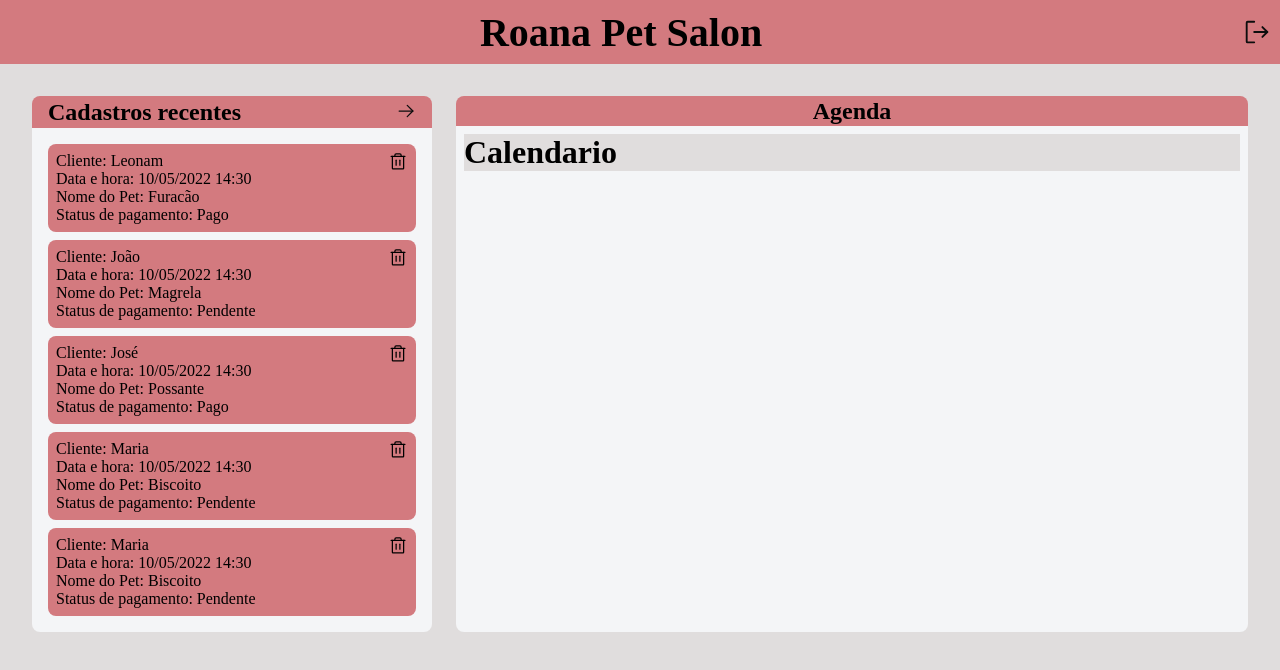
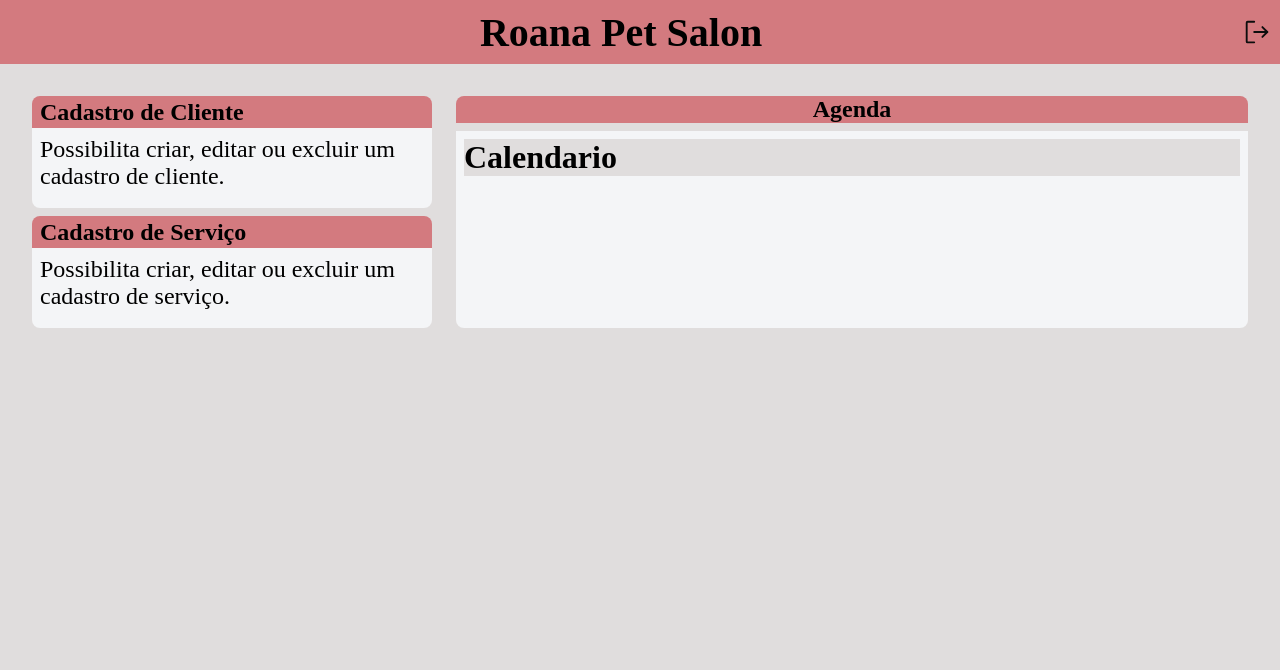
Before and after one commit to LeonamJop/petSalon, a React (Vite) app: page /home in a window 1280 px wide. Shown: the top 670 px of the page. Built offline with nearby package versions, Linux system fonts and the light colour scheme; a web font is replaced by a local one.

Commit message:
Criando componentes telas de cadastros

```diff
--- a/src/Pages/Home/index.tsx
+++ b/src/Pages/Home/index.tsx
@@ -1,7 +1,19 @@
 import styles from './styles.module.css';
 import { Header } from "../../components/Header";
-import { Cadastres } from '../../components/Cadastre';
 import { Calendar } from '../../components/Calendar';
+import { OptionsCadastres } from '../../components/OptionsCadastres';
+
+const optionsCadastres = [
+    {
+        title: 'Cadastro de Cliente',
+        content: 'Possibilita criar, editar ou excluir um cadastro de cliente.',
+        switchToScreen: '/records/clients'
+    }, {
+        title: 'Cadastro de Serviço',
+        content: 'Possibilita criar, editar ou excluir um cadastro de serviço.',
+        switchToScreen: '/records/services'
+    }
+]
 
 
 export function Home() {
@@ -9,8 +21,19 @@ export function Home() {
         <>
             <Header />
             <div className={styles.home}>
-                <Cadastres/>
-                <Calendar/>
+                <div>
+                    {optionsCadastres.map(optionCadastre => {
+                        return (
+                            <OptionsCadastres
+                                key={optionCadastre.title}
+                                title={optionCadastre.title}
+                                content={optionCadastre.content}
+                                switchToScreen={optionCadastre.switchToScreen}
+                            />
+                        )
+                    })}
+                </div>
+                <Calendar />
             </div>
         </>
     )
--- a/src/Pages/Home/styles.module.css
+++ b/src/Pages/Home/styles.module.css
@@ -4,3 +4,9 @@
     flex-direction: row;
     gap: 1.5rem;
 }
+
+.home > div {
+    display: flex;
+    flex-direction: column;
+    gap: 0.5rem;
+}
--- a/src/components/Calendar/index.tsx
+++ b/src/components/Calendar/index.tsx
@@ -1,41 +1,6 @@
-import { useState } from 'react';
 import styles from './styles.module.css';
 
 export function Calendar() {
-    const [currentYear, setCurrentYear] = useState(2021);
-
-    // const month = [
-    //     "January",
-    //     "February",
-    //     "March",
-    //     "April",
-    //     "May",
-    //     "June",
-    //     "July",
-    //     "August",
-    //     "September",
-    //     "October",
-    //     "November",
-    //     "December",
-    // ];
-
-    // moment.updateLocale("pt", {
-    //     months: [
-    //         "Janeiro",
-    //         "Fevereiro",
-    //         "Março",
-    //         "Abril",
-    //         "Maio",
-    //         "Junho",
-    //         "Julho",
-    //         "Agosto",
-    //         "Setembro",
-    //         "Outubro",
-    //         "Novembro",
-    //         "Dezembro",
-    //     ],
-    // });
-
     return (
         <div className={styles.agend}>
             <div className={styles.calendarHeader}>
--- /dev/null
+++ b/src/components/OptionsCadastres/index.tsx
@@ -0,0 +1,33 @@
+import styles from './styles.module.css';
+import { useNavigate } from 'react-router-dom';
+
+interface OptionsCadastresProps {
+    title: string;
+    content: string;
+    switchToScreen: string;
+}
+
+export function OptionsCadastres({title, content, switchToScreen}: OptionsCadastresProps) {
+    const navigate = useNavigate();
+
+    function handleScreenSwitching() {
+        navigate(switchToScreen);
+    }
+
+    return (
+        <div
+            className={styles.optionsCadastres}
+            onClick={handleScreenSwitching}
+        >
+            <header>
+                <h2>
+                    {title}
+                </h2>
+            </header>
+            <div>
+                {content}
+            </div>
+        </div>
+
+    )
+}
--- /dev/null
+++ b/src/components/OptionsCadastres/styles.module.css
@@ -0,0 +1,24 @@
+.optionsCadastres {
+    width: 25rem;
+    cursor: pointer;
+}
+
+.optionsCadastres header h2{
+    background: var(--pink-300);
+    width: 100%;
+    height: 2rem;
+    border-radius: 0.5rem 0.5rem 0 0;
+    display: flex;
+    justify-content: flex-start;
+    align-items: center;
+    padding: 0.5rem;
+}
+
+.optionsCadastres > div {
+    width: 100%;
+    height: 5rem;
+    background: var(--white-400);
+    border-radius: 0 0 0.5rem 0.5rem;
+    padding: 0.5rem;
+    font-size: 1.5rem;
+}
```
Also changed, not shown: 1 other file (tests, documents, lock files or other folders).
